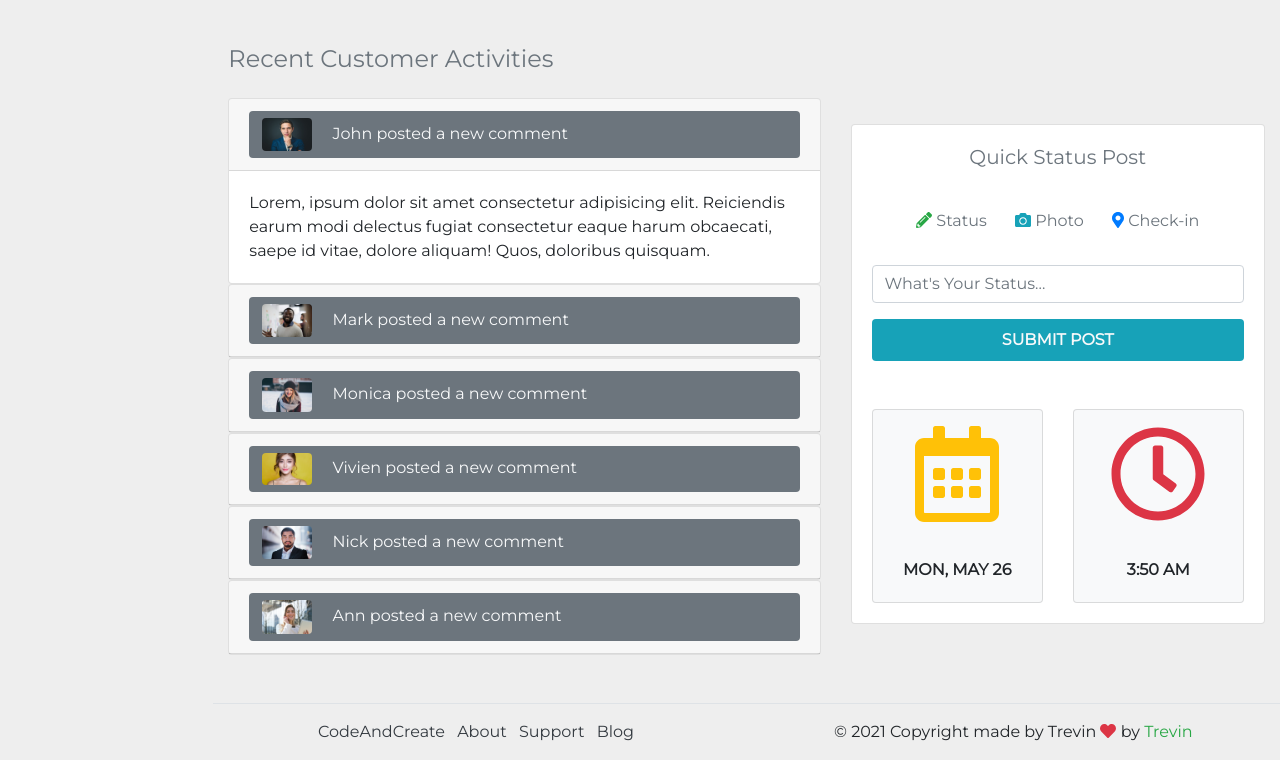
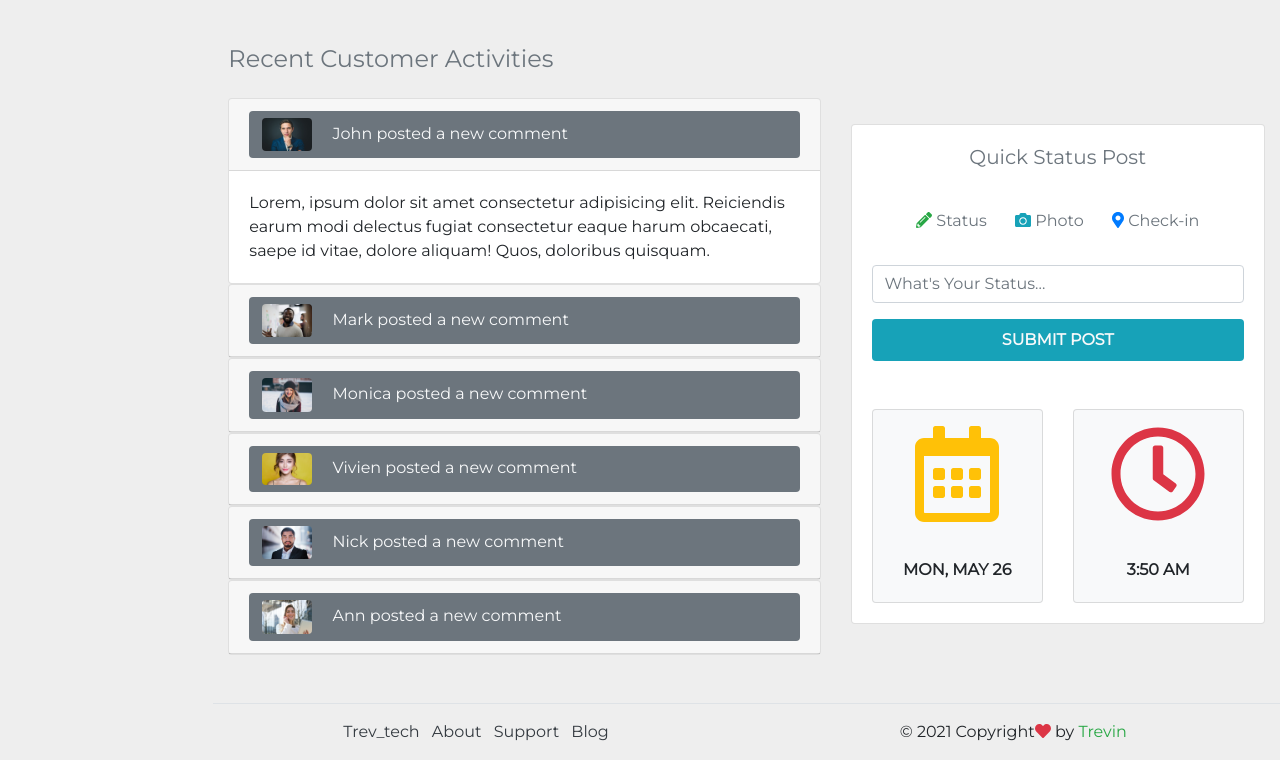
Before and after one commit to trevin-livele/Admin_dashboard, a plain HTML site: page index.html in a window 1280 px wide. Shown: the part 1420-2180 px from the top of the page. Drawn offline with nearby package versions, Linux system fonts and the light colour scheme.

Commit message:
added trevin

```diff
--- a/index.html
+++ b/index.html
@@ -22,7 +22,7 @@
           <div class="row">
             <!-- sidebar -->
             <div class="col-xl-2 col-lg-3 col-md-4 sidebar fixed-top">
-              <a href="#" class="navbar-brand text-white d-block mx-auto text-center py-3 mb-4 bottom-border">CodeAndCreate</a>
+              <a href="#" class="navbar-brand text-white d-block mx-auto text-center py-3 mb-4 bottom-border">Trevin</a>
               <div class="bottom-border pb-3">
                 <img src="images/admin.jpeg" width="50" class="rounded-circle mr-3">
                 <a href="#" class="text-white">Helen Smith</a>
@@ -639,7 +639,7 @@
               <div class="col-lg-6 text-center">
                 <ul class="list-inline">
                   <li class="list-inline-item mr-2">
-                    <a href="#" class="text-dark">CodeAndCreate</a>
+                    <a href="#" class="text-dark">Trev_tech</a>
                   </li>
                   <li class="list-inline-item mr-2">
                     <a href="#" class="text-dark">About</a>
@@ -653,7 +653,7 @@
                 </ul>
               </div>
               <div class="col-lg-6 text-center">
-                <p>&copy; 2021 Copyright made by Trevin <i class="fas fa-heart text-danger"></i> by <span class="text-success">Trevin</span></p>
+                <p>&copy; 2021 Copyright<i class="fas fa-heart text-danger"></i> by <span class="text-success">Trevin</span></p>
               </div>
             </div>
           </div>
```
